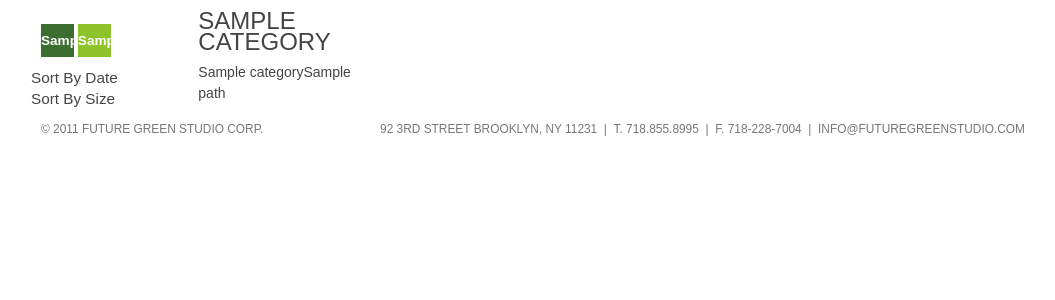
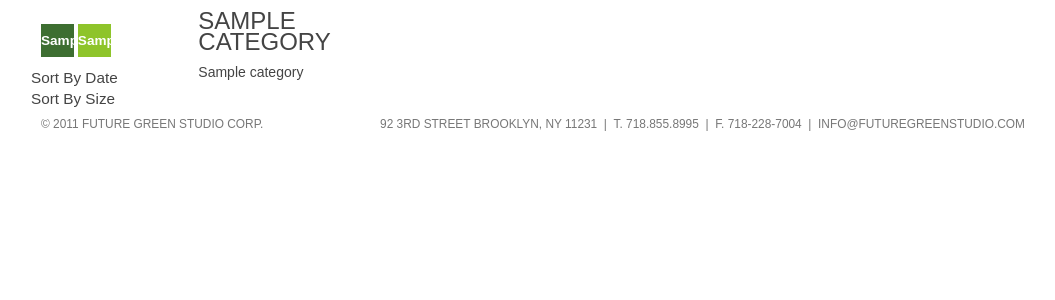
Before and after one commit to dmeehan/futuregreen, a Django app: template futuregreen/templates/portfolio/projects_by_type.html in a window 1280 px wide. Shown: the part 90-390 px from the top of the page, without its empty margins (117-1172 px from the left). Run offline with Django 3.2, Linux system fonts and the light colour scheme; the template is opened without the code that fills it: most values are stand-ins (such as "Sample title", 1, 10 or a date in 2020); parts of the project's set-up code (start-up, migrations or seed data) failed here and were passed over; some libraries are stand-ins or nearby versions.

Commit message:
refactoring local apps

```diff
--- a/futuregreen/templates/portfolio/project_list.html
+++ b/futuregreen/templates/portfolio/project_list.html
@@ -6,7 +6,7 @@
                 <nav>
                     <ul class="categories">
                         {% for type in projecttype_list %}
-                            <li {% if type.slug == path %}class="active"{% endif %}>
+                            <li {% if type.slug == category.slug %}class="active"{% endif %}>
                                 <a href="{% url portfolio_projects_by_type type.slug %}"
                                    title="{{ type.name }}"
                                    class="project-type square center">
@@ -15,7 +15,7 @@
                             </li>
                         {% endfor %}
                         {% for type in landscapetype_list %}
-                            <li {% if type.slug == path %}class="active"{% endif %}>
+                            <li {% if type.slug == category.slug %}class="active"{% endif %}>
                                 <a href="{% url portfolio_projects_by_type type.slug %}"
                                    title="{{ type.name }}"
                                    class="landscape-type square center">
--- a/futuregreen/templates/portfolio/projects_by_category.html
+++ b/futuregreen/templates/portfolio/projects_by_category.html
@@ -1,5 +1,5 @@
 {% extends 'portfolio/project_list.html' %}
         {% block content_title %}
                 <h1>{{ category.alternate_title }}</h1>
-                <p>{{ category.name }}{{ path }}</p>
+                <p>{{ category.name }}</p>
         {% endblock content_title %}
```
